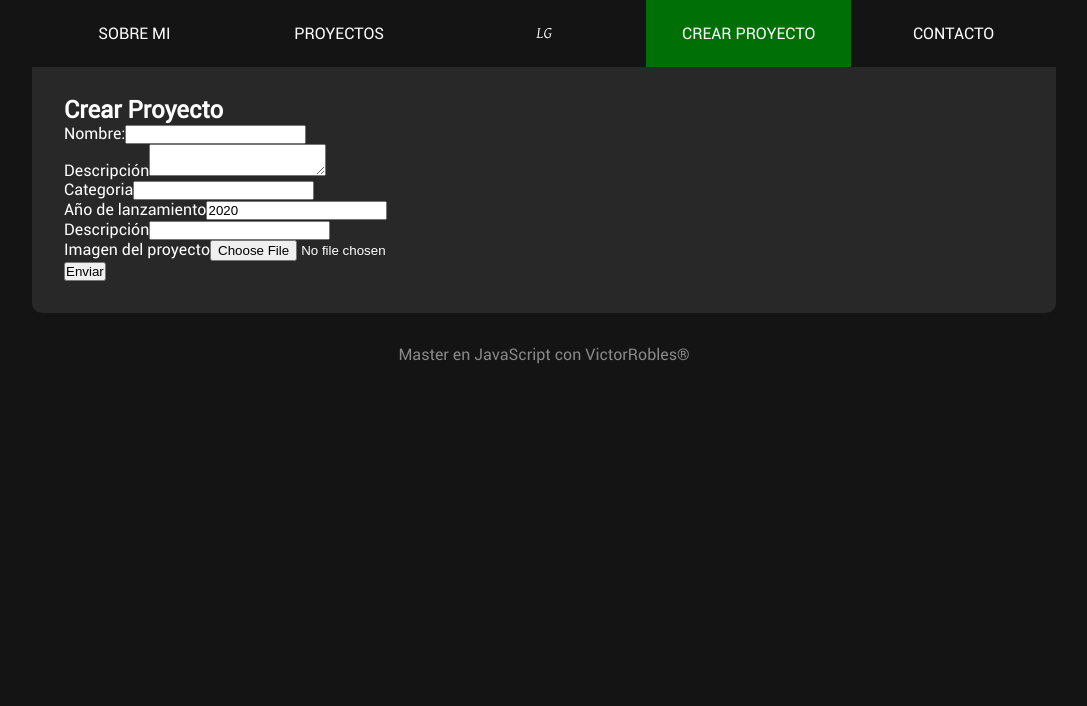
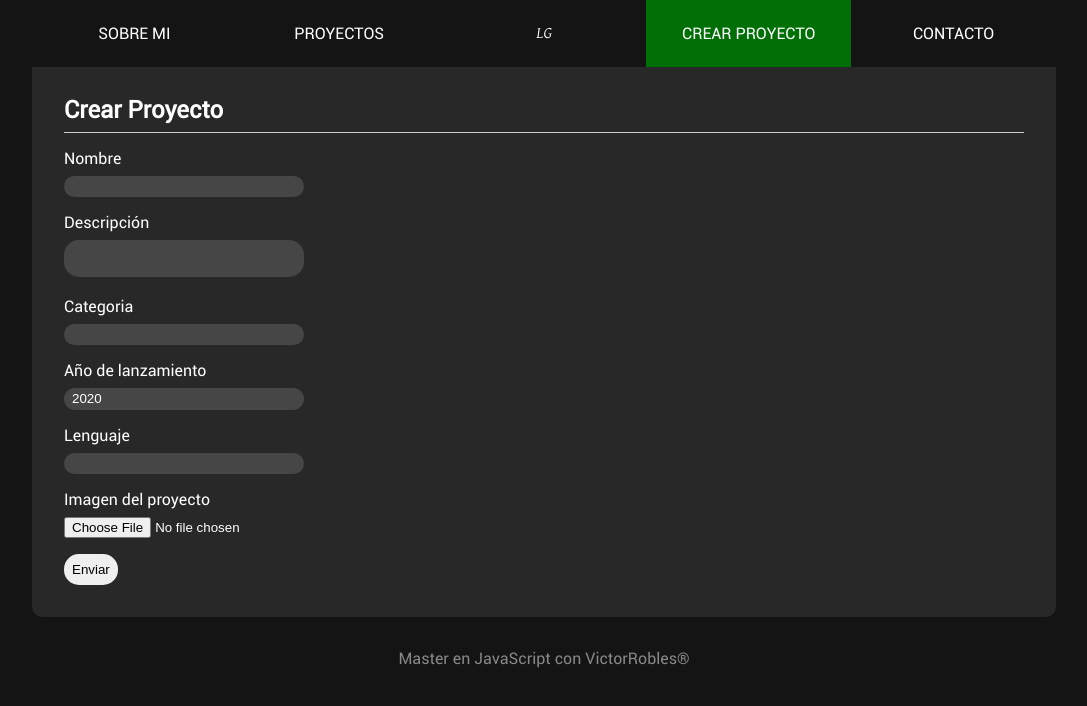
Before and after one commit to LuisChavezz/Proyecto-Angular, an Angular app: page /crear-proyecto in a window 1280 px wide. Shown: the top 706 px of the page, without its empty margins (96-1183 px from the left). Built offline with nearby package versions, Linux system fonts and the light colour scheme.

Commit message:
Estilos / create.component

```diff
--- a/src/app/components/create/create.component.html
+++ b/src/app/components/create/create.component.html
@@ -5,28 +5,28 @@
     <!-- ngForm será la etiqueta principal del formulario, para hacer referencia -->
     <form #projectForm="ngForm" (ngSubmit)="onSubmit(projectForm)">
         <p>
-            <label for="name">Nombre:</label>
-            <input type="text" name="name" #name="ngModel" [(ngModel)]="project.name" />
+            <label for="name">Nombre</label>
+            <input type="text" name="name" #name="ngModel" [(ngModel)]="project.name" autocomplete="off" />
         </p>
 
         <p>
             <label for="description">Descripción</label>
-            <textarea type="text" name="description" #description="ngModel" [(ngModel)]="project.description"></textarea>
+            <textarea type="text" name="description" #description="ngModel" [(ngModel)]="project.description" autocomplete="off"></textarea>
         </p>
 
         <p>
             <label for="category">Categoria</label>
-            <input type="text" name="category" #category="ngModel" [(ngModel)]="project.category" />
+            <input type="text" name="category" #category="ngModel" [(ngModel)]="project.category" autocomplete="off" />
         </p>
 
         <p>
             <label for="year">Año de lanzamiento</label>
-            <input type="number" name="year" #year="ngModel" [(ngModel)]="project.year" />
+            <input type="number" name="year" #year="ngModel" [(ngModel)]="project.year" autocomplete="off" />
         </p>
 
         <p>
-            <label for="langs">Descripción</label>
-            <input type="text" name="langs" #langs="ngModel" [(ngModel)]="project.langs" />
+            <label for="langs">Lenguaje</label>
+            <input type="text" name="langs" #langs="ngModel" [(ngModel)]="project.langs" autocomplete="off" />
         </p>
 
         <p>
--- a/src/app/components/create/create.component.ts
+++ b/src/app/components/create/create.component.ts
@@ -23,6 +23,7 @@ export class CreateComponent implements OnInit {
   }
 
   onSubmit(form){
+    console.log(this.project);
   }
 
 }
--- a/src/assets/css/style.css
+++ b/src/assets/css/style.css
@@ -114,3 +114,45 @@ footer{
     padding-bottom: 0.5rem;
     margin-bottom: 1rem;
 }
+
+/* Crear Proyecto *******************************************************************************************/
+.container h2{
+    border-bottom: 1px solid #ccc;
+    padding-bottom: 0.5rem;
+    margin-bottom: 1rem;
+}
+
+form label{
+    display: block;
+    width: 100%;
+    margin-bottom: 0.5rem;
+}
+
+form input[type="text"],
+form input[type="number"],
+form input[type="mail"],
+form textarea{
+    width: 25%;
+    padding: 0.2rem 0.5rem;
+    margin-bottom: 1rem;
+    border-radius: 15px;
+    border: none;
+    background: rgb(70, 70, 70);
+    color: white;
+    resize: none;
+}
+
+form button,
+form input[type="submit"]{
+    border: none;
+    padding: 0.5rem;
+    margin-top: 1rem;
+    display: block;
+    border-radius: 15px;
+    cursor: pointer;
+}
+    form button,
+    form input[type="submit"]:hover{
+        background: rgb(70, 70, 70);
+        color: white;
+    }
```
